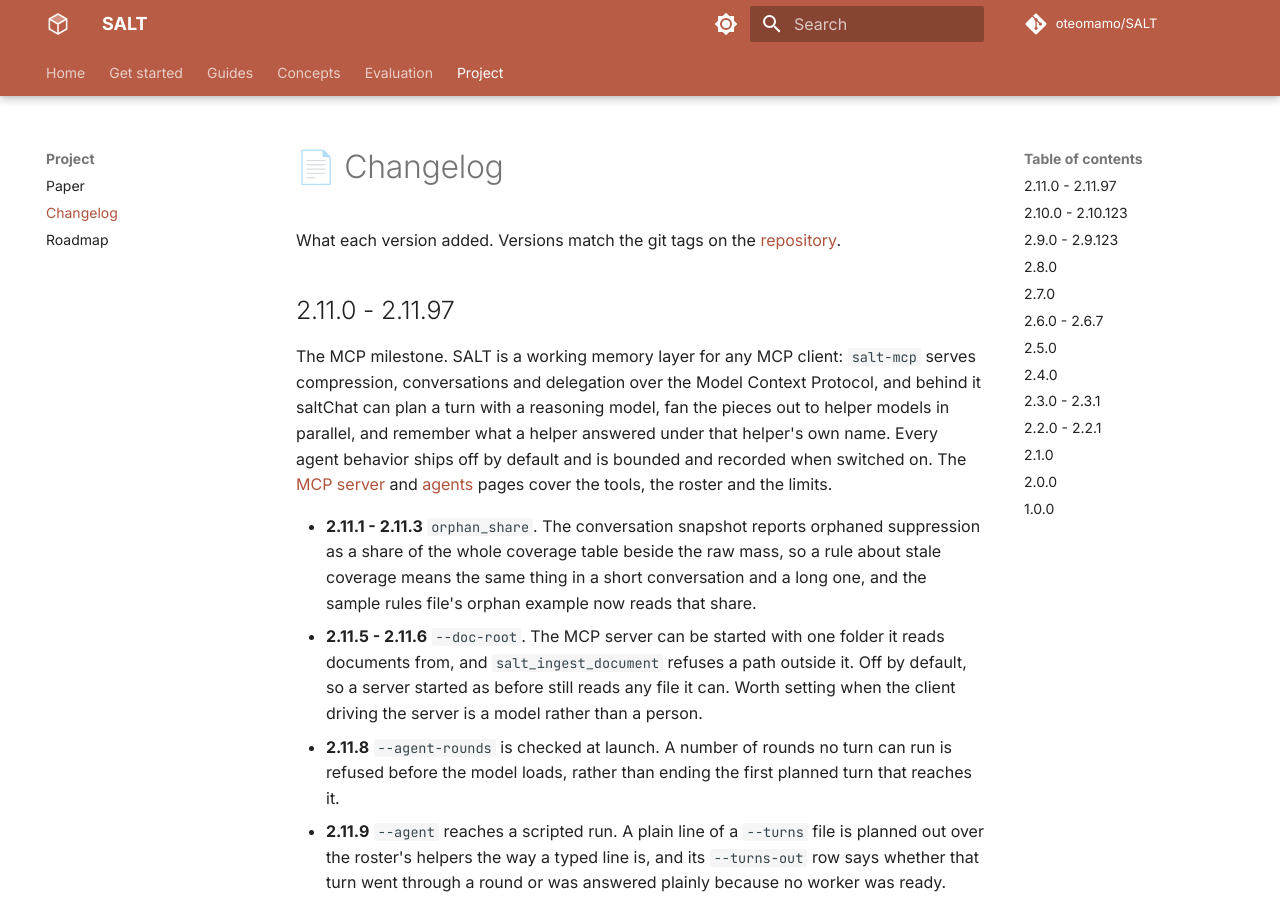
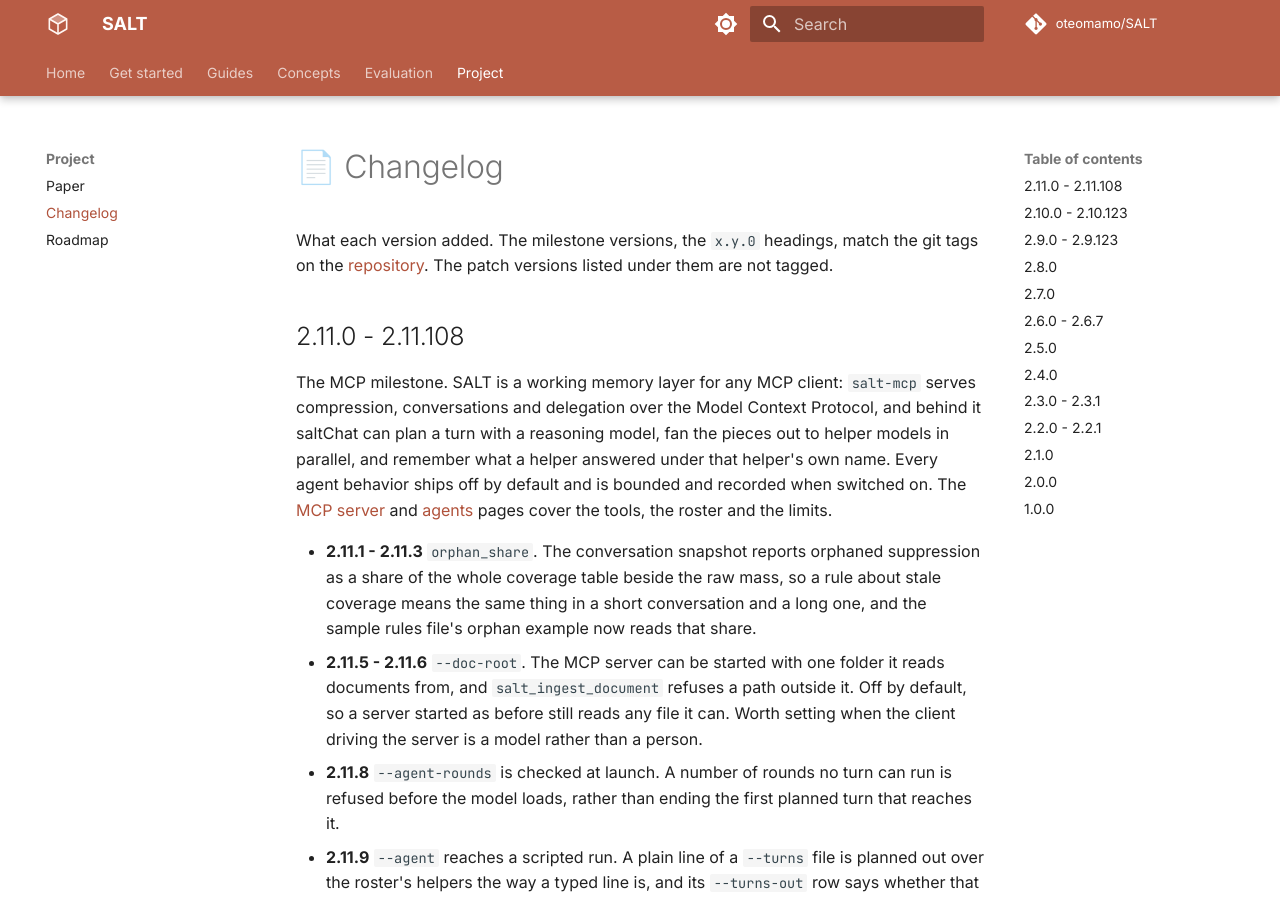
Before and after one commit to oteomamo/SALT, an MkDocs documentation site: the page built from docs/changelog.md, in a window 1280 px wide and 900 px high. Built offline with MkDocs 1.6.1 and Material for MkDocs 9.7.7, drawn with Linux system fonts in a browser that asks for light colours; comment, search, counter and statistics services are not loaded; the version menu is left out.

Commit message:
v2.11.108 docs site: the changelog says which versions are tagged

```diff
--- a/docs/changelog.md
+++ b/docs/changelog.md
@@ -1,9 +1,11 @@
 # 📄 Changelog
 
-What each version added. Versions match the git tags on the
-[repository](https://github.com/oteomamo/SALT).
+What each version added. The milestone versions, the `x.y.0` headings,
+match the git tags on the
+[repository](https://github.com/oteomamo/SALT). The patch versions
+listed under them are not tagged.
 
-## 2.11.0 - 2.11.97
+## 2.11.0 - 2.11.108
 
 The MCP milestone. SALT is a working memory layer for any MCP client:
 `salt-mcp` serves compression, conversations and delegation over the
--- a/pyproject.toml
+++ b/pyproject.toml
@@ -4,7 +4,7 @@ build-backend = "setuptools.build_meta"
 
 [project]
 name = "salt"
-version = "2.11.107"
+version = "2.11.108"
 description = "SALT: Salience-Aware Lexical Trie for Long-Context Compression"
 readme = "README.md"
 license = "MIT"
```
